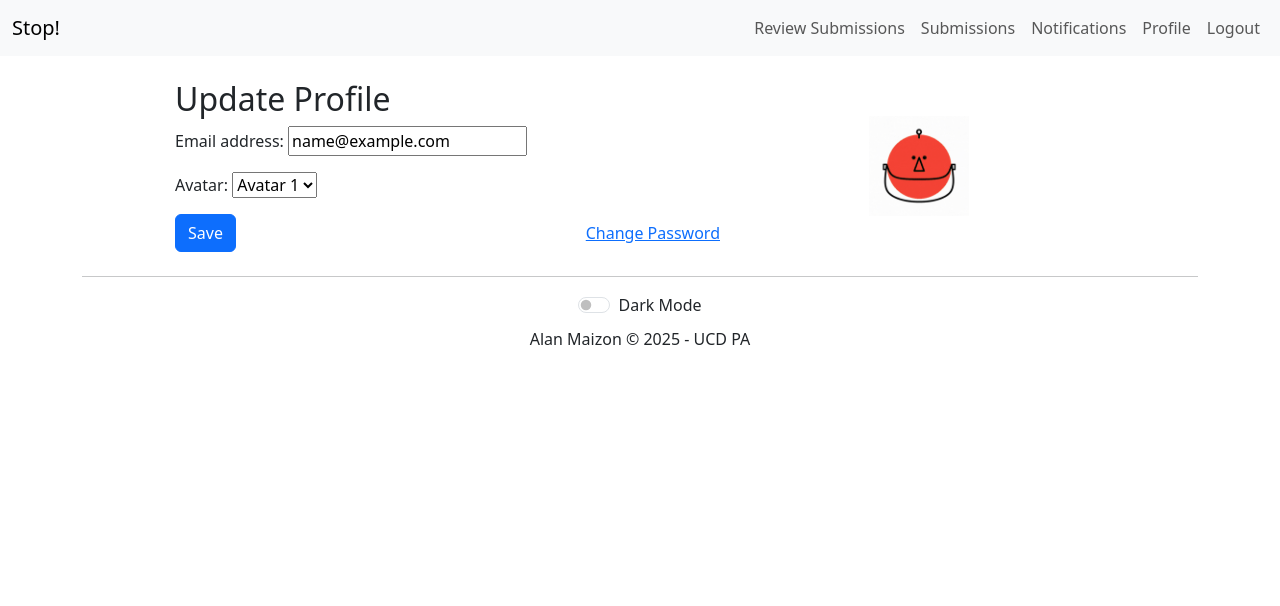
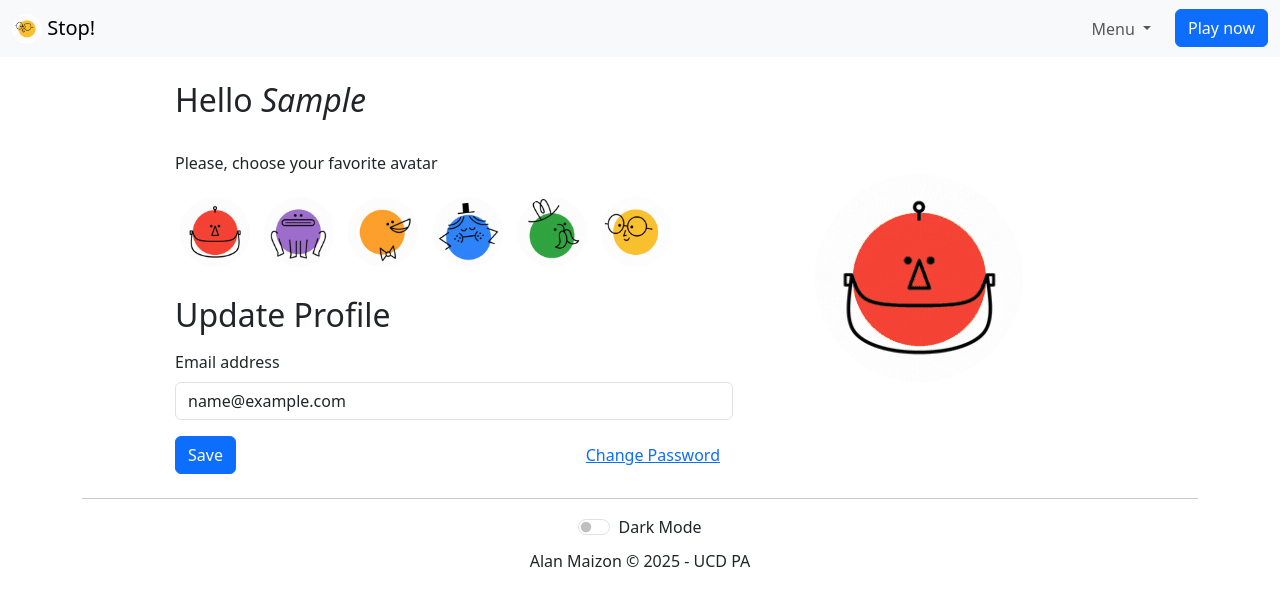
Before and after one commit to alanmaizon/stop_game, a Django app: page /user/update-profile/ in a window 1280 px wide. Shown: the top 606 px of the page. Run offline with Django 5.2, Linux system fonts and the light colour scheme; the visitor is signed in with stand-in values (Sample User, id 1); some libraries are stand-ins or nearby versions.

Commit message:
Changes to be committed:

```diff
--- a/core/templates/base.html
+++ b/core/templates/base.html
@@ -4,7 +4,7 @@
 <head>
     <meta charset="UTF-8">
     <meta name="viewport" content="width=device-width, initial-scale=1.0">
-    <title>{% block title %}My App{% endblock %}</title>
+    <title>{% block title %}Stop!{% endblock %}</title>
     <link rel="icon" href="/static/favicon.png" type="image/png">
     <!-- Bootstrap CSS -->
     <link rel="stylesheet" href="https://cdnjs.cloudflare.com/ajax/libs/font-awesome/5.15.4/css/all.min.css">
@@ -19,21 +19,37 @@
     data-sorry1-gif="{% static 'sorry1.gif' %}">
     <nav class="navbar navbar-expand-lg navbar-light bg-light">
         <div class="container-fluid">
-            <a class="navbar-brand" href="{% url 'home' %}">Stop!</a>
-            <div class="collapse navbar-collapse">
+            <a class="navbar-brand" href="{% url 'home' %}">
+                <img src="{% static 'default-avatar.png' %}" alt="Logo" width="30" height="30" class="d-inline-block align-text-top" style="border-radius: 50%;">
+                Stop!
+            </a>
+            <button class="navbar-toggler" type="button" data-bs-toggle="collapse" data-bs-target="#navbarNav" aria-controls="navbarNav" aria-expanded="false" aria-label="Toggle navigation">
+                <span class="navbar-toggler-icon"></span>
+            </button>
+            <div class="collapse navbar-collapse" id="navbarNav">
                 <ul class="navbar-nav ms-auto">
                     {% if user.is_authenticated %}
-                        {% if user.is_staff %}
-                            <li class="nav-item"><a class="nav-link" href="{% url 'communication:review_submissions' %}">Review Submissions</a></li>
-                        {% endif %}
-                        <li class="nav-item"><a class="nav-link" href="{% url 'inbox:submissions_with_submit' %}">Submissions</a></li>
-                        <li class="nav-item"><a class="nav-link" href="{% url 'inbox:notifications_with_archived' %}">Notifications</a></li>
-                        <li class="nav-item"><a class="nav-link" href="{% url 'user:update_profile' %}">Profile</a></li>
+                        <li class="nav-item dropdown">
+                            <a class="nav-link dropdown-toggle" href="#" id="settingsDropdown" role="button" data-bs-toggle="dropdown" aria-expanded="false">
+                                Menu
+                            </a>
+                            <ul class="dropdown-menu" aria-labelledby="settingsDropdown">
+                                {% if user.is_staff %}
+                                    <li><a class="dropdown-item" href="{% url 'communication:review_submissions' %}">Review Submissions</a></li>
+                                {% endif %}
+                                <li><a class="dropdown-item" href="{% url 'inbox:submissions_with_submit' %}">Submissions</a></li>
+                                <li><a class="dropdown-item" href="{% url 'inbox:notifications_with_archived' %}">Notifications</a></li>
+                                <li><a class="dropdown-item" href="{% url 'user:update_profile' %}">Profile</a></li>
+                                <li>
+                                    <form method="post" action="{% url 'user:logout' %}" class="d-inline">
+                                        {% csrf_token %}
+                                        <button type="submit" class="dropdown-item">Logout</button>
+                                    </form>
+                                </li>
+                            </ul>
+                        </li>
                         <li class="nav-item">
-                            <form method="post" action="{% url 'user:logout' %}" class="d-inline">
-                                {% csrf_token %}
-                                <button type="submit" class="nav-link btn btn-link border-0">Logout</button>
-                            </form>
+                            <a href="{% url 'game:start' %}" class="btn btn-primary ms-3">Play now</a>
                         </li>
                     {% else %}
                         <li class="nav-item"><a class="nav-link" href="{% url 'user:login' %}">Login</a></li>
--- a/game/models.py
+++ b/game/models.py
@@ -36,7 +36,7 @@ class Player(models.Model):
         """Return the correct static avatar path"""
         if self.user.avatar:  # Ensure the user has selected an avatar
             return f"{settings.STATIC_URL}images/avatars/{self.user.avatar}"
-        return f"{settings.STATIC_URL}default-avatar.png"
+        return f"{settings.STATIC_URL}images/avatars/default-avatar.gif"
 
 class Submission(models.Model):
     """Player submissions for each round."""
--- a/game/views.py
+++ b/game/views.py
@@ -42,7 +42,7 @@ def lobby(request):
     ]
 
     # Paginate results
-    paginator = Paginator(ranked_players, 10)  # Show 10 players per page
+    paginator = Paginator(ranked_players, 3)  # Show 10 players per page
     page_number = request.GET.get('page')
     page_obj = paginator.get_page(page_number)
 
--- a/user/forms.py
+++ b/user/forms.py
@@ -24,8 +24,8 @@ class UserLoginForm(AuthenticationForm):
         fields = ['username', 'password']
 
 class UserProfileUpdateForm(forms.ModelForm):
-    avatar = forms.ChoiceField(choices=User.AVATAR_CHOICES)
+    avatar = forms.ChoiceField(choices=User.AVATAR_CHOICES, widget=forms.Select(attrs={'class': 'hidden-avatar-field'}))
 
     class Meta:
         model = User
-        fields = ['email', 'avatar']
+        fields = ['avatar','email']
--- a/user/models.py
+++ b/user/models.py
@@ -14,6 +14,9 @@ class User(AbstractUser):
         ('avatar1.gif', 'Avatar 1'),
         ('avatar2.gif', 'Avatar 2'),
         ('avatar3.gif', 'Avatar 3'),
+        ('avatar4.gif', 'Avatar 4'),
+        ('avatar5.gif', 'Avatar 5'),
+        ('avatar6.gif', 'Avatar 6'),
     ]
 
     avatar = models.CharField(max_length=100, choices=AVATAR_CHOICES, default='avatar1.gif')
--- a/user/templates/user/update_profile.html
+++ b/user/templates/user/update_profile.html
@@ -7,9 +7,19 @@
 <div class="d-flex justify-content-center">
     <div class="col-md-6">
         <form method="post" enctype="multipart/form-data">
+            <h2>Hello <em>{{ request.user.username|capfirst }}</em></h2>
+                <br>
+                <p>Please, choose your favorite avatar</p>
+            <div class="avatar-options">
+                {% for avatar, avatar_name in request.user.AVATAR_CHOICES %}
+                    <img src="{% static 'images/avatars/'|add:avatar %}" alt="{{ avatar_name }}" class="avatar-option" data-avatar="{{ avatar }}" width="70">
+                {% endfor %}
+            </div>
+            <br>
             <h2>Update Profile</h2>
             {% csrf_token %}
-            {{ form.as_p }}
+            {{ form|crispy }}
+            <input type="hidden" name="avatar" id="selectedAvatar" value="{{ request.user.avatar }}">
             <div class="d-flex justify-content-between align-items-center">
                 <button type="submit" class="btn btn-primary">Save</button>
                 <a href="{% url 'user:password_change' %}" class="btn btn-link">Change Password</a>
@@ -17,9 +27,42 @@
         </form>
     </div>
     <div class="col-md-4 d-flex justify-content-center align-items-center">
-        <img src="{{ request.user.get_avatar_url }}" alt="User Avatar" width="100">
+        <img id="avatarPreview" src="{{ request.user.get_avatar_url }}" alt="User Avatar" width="208">
     </div>
 </div>
 
+<style>
+    .hidden-avatar-field {
+        display: none;
+    }
+    .field-avatar {
+        display: none;
+    }
+    label[for="id_avatar"] {
+        display: none;
+    }
+    .avatar-option, #avatarPreview {
+        border-radius: 50%;
+    }
+    .avatar-option {
+        margin: 5px;
+    }
+</style>
+
+<script>
+    document.addEventListener('DOMContentLoaded', function() {
+        const avatarOptions = document.querySelectorAll('.avatar-option');
+        const avatarPreview = document.getElementById('avatarPreview');
+        const selectedAvatarInput = document.getElementById('selectedAvatar');
+
+        avatarOptions.forEach(option => {
+            option.addEventListener('click', function() {
+                const selectedAvatar = this.getAttribute('data-avatar');
+                avatarPreview.src = `{% static 'images/avatars/' %}${selectedAvatar}`;
+                selectedAvatarInput.value = selectedAvatar;
+            });
+        });
+    });
+</script>
 
 {% endblock %}
```
Also changed, not shown: game/templates/game/lobby.html (+28 -18 lines), game/templates/game/start.html (+72 -9 lines), static/images/avatars/avatar4.gif (added), static/images/avatars/avatar5.gif (added), static/images/avatars/avatar6.gif (added), static/images/avatars/default-avatar.gif (added).
